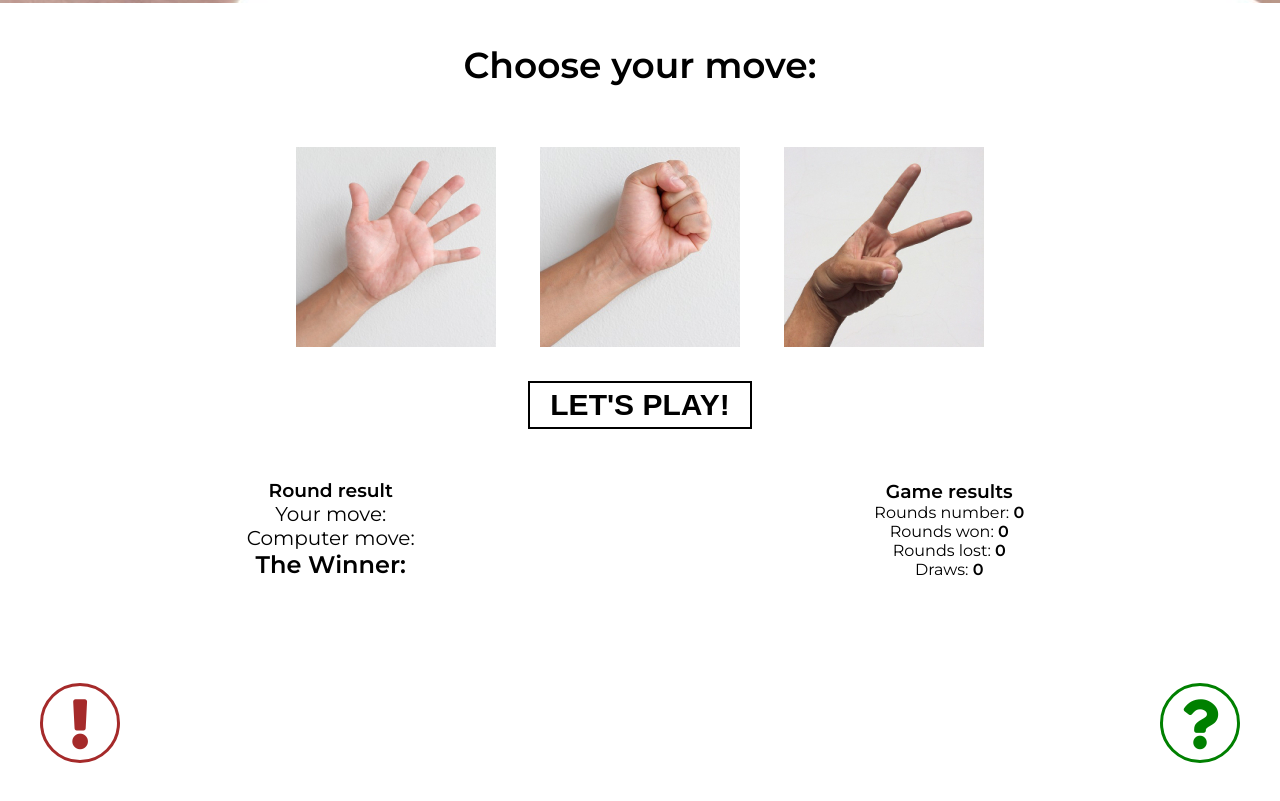
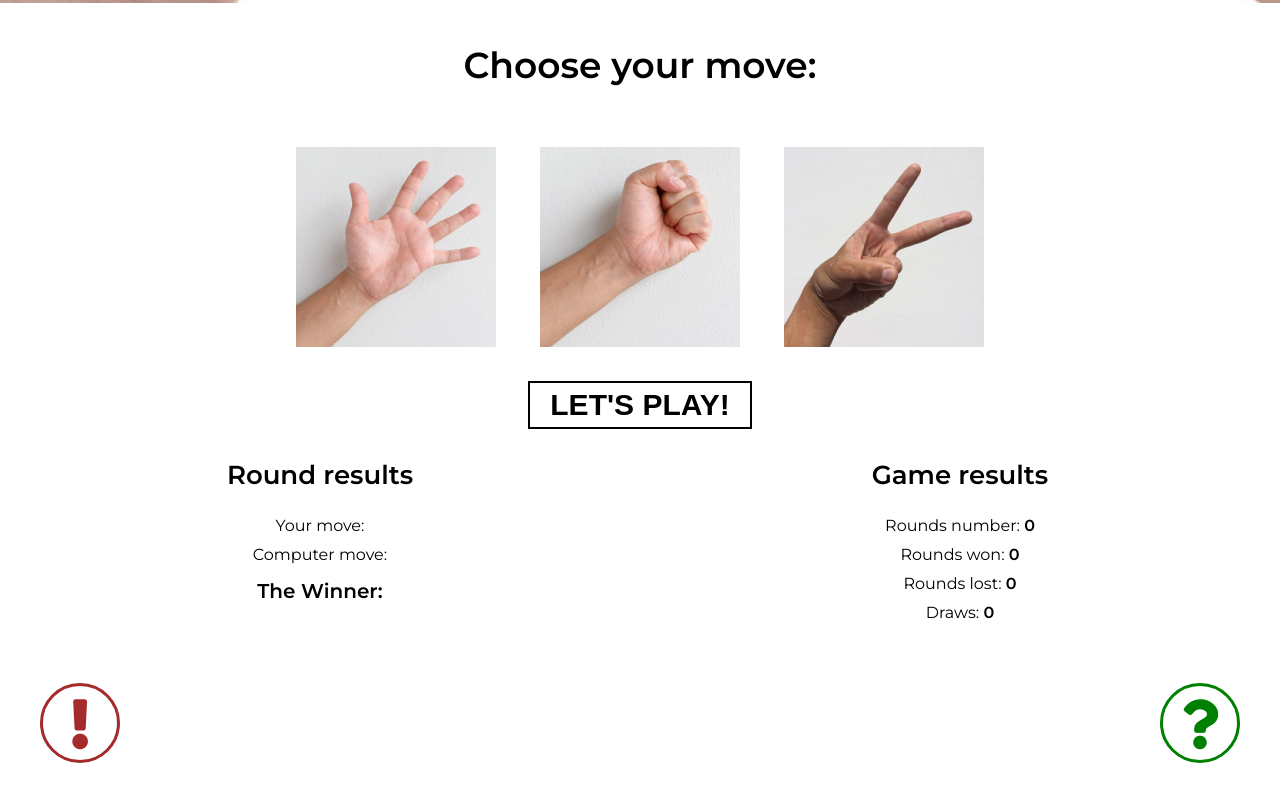
Before and after one commit to maslana-mucha/JS-repository, a website: page index.html in a window 1280 px wide. Shown: the part 797-1598 px from the top of the page. Drawn offline with Linux system fonts and the light colour scheme.

Commit message:
Adding styles for panels

```diff
--- a/index.html
+++ b/index.html
@@ -29,12 +29,12 @@
 		</div>
 
 		<button class="start">Let's play!</button>
-
+		<div class="panel-box">
 			<div class="panel-left">
-			<h3>Round result</h3>
+				<h3>Round results</h3>
 				<p>Your move: <span data-summary="your-move"></span></p>
 				<p>Computer move: <span data-summary="ai-move"></span></p>
-			<h2>The Winner: <span data-summary="who-win"></span></h2>
+				<h4>The Winner: <span data-summary="who-win"></span></h4>
 			</div>
 
 			<div class="panel-right">
@@ -43,6 +43,7 @@
 				<p class="wins">Rounds won: <span>0</span></p>
 				<p class="losses">Rounds lost: <span>0</span></p>
 				<p class="draws">Draws: <span>0</span></p>
+			</div>
 		</div>
 		<div class="rules rules-left">
 			<i class="fas fa-exclamation"></i>
--- a/js/script.js
+++ b/js/script.js
@@ -26,11 +26,10 @@ function playerMove() {
 function computerMove() {
   const aiMove =
     playerMoves[Math.floor(Math.random() * playerMoves.length)].dataset.option;
-  console.log(aiMove);
   return aiMove;
 }
 
-//results and its presentage
+//results and its meaning
 function checkResult(player, ai) {
   if (player == ai) {
     return 'draw';
@@ -69,14 +68,22 @@ function publishResults(player, ai, result) {
   }
 }
 
+function endGame() {
+  document.querySelector(`[data-option="${game.playerMove}"]`).style.boxShadow =
+    '';
+  game.playerMove = '';
+  game.aiMove = '';
+}
+
 function playGame() {
   if (!game.playerMove) {
-    console.log('Choose your move!');
+    return alert('Choose your move!');
   }
 
   game.aiMove = computerMove();
   const gameResult = checkResult(game.playerMove, game.aiMove);
   publishResults(game.playerMove, game.aiMove, gameResult);
+  endGame();
 }
 
 playerMoves.forEach((move) => move.addEventListener('click', playerMove));
--- a/sass/style.scss
+++ b/sass/style.scss
@@ -86,25 +86,28 @@ section {
   font-size: 36px;
 }
 
-.panel {
-  margin: 20px;
+.panel-box {
+  display: flex;
+  align-items: flex-start;
 }
 
 .panel-left,
 .panel-right {
-  display: inline-block;
-  width: 48%;
-  overflow: hidden;
-  margin: 40px auto 0;
-  text-align: center;
-}
+  flex-basis: 50%;
 
-.panel-left p {
-  font-size: 20px;
-}
+  h3 {
+    margin: 20px 0;
+    font-size: 26px;
+  }
 
-.panel h3 {
-  text-align: center;
+  p {
+    padding: 5px;
+  }
+
+  h4 {
+    padding: 10px;
+    font-size: 20px;
+  }
 }
 
 .select {
```
Also changed, not shown: css/style.css, 1 other file. Lines whose indentation alone changed are shown as unchanged.
